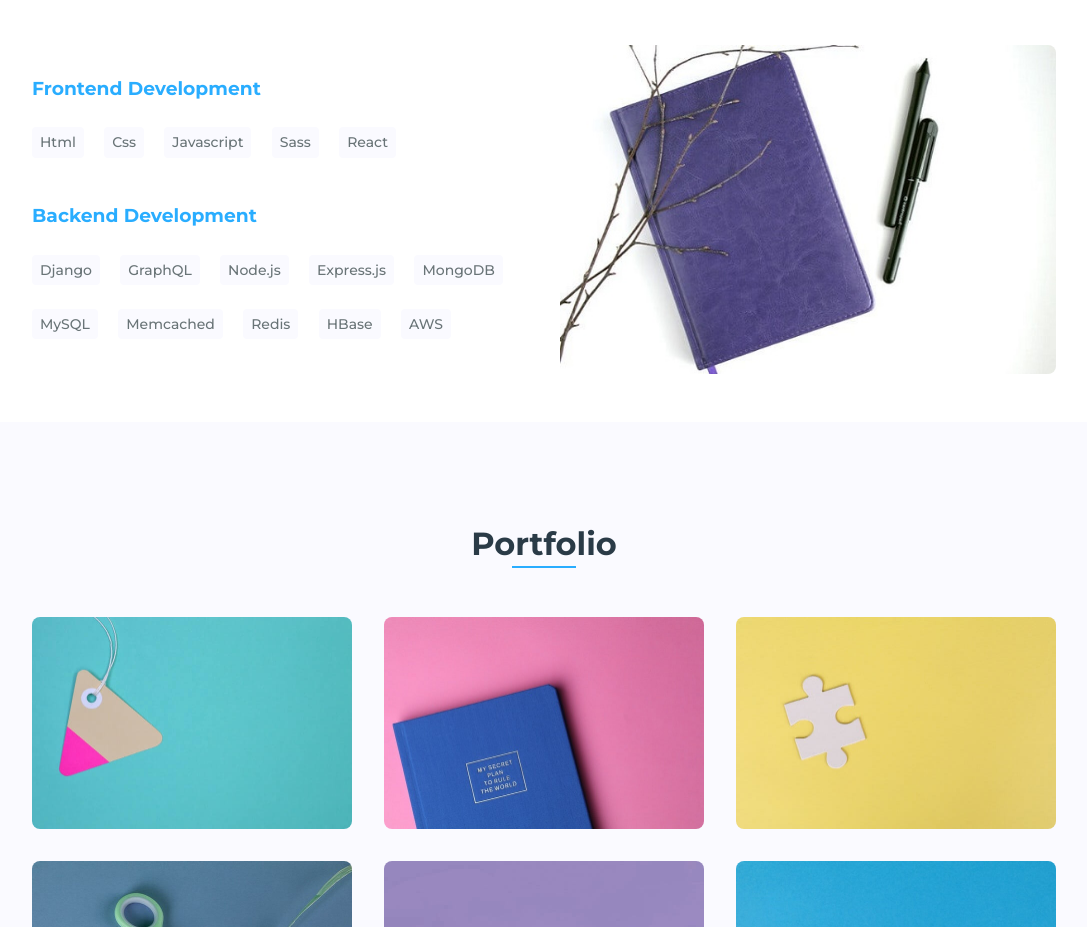
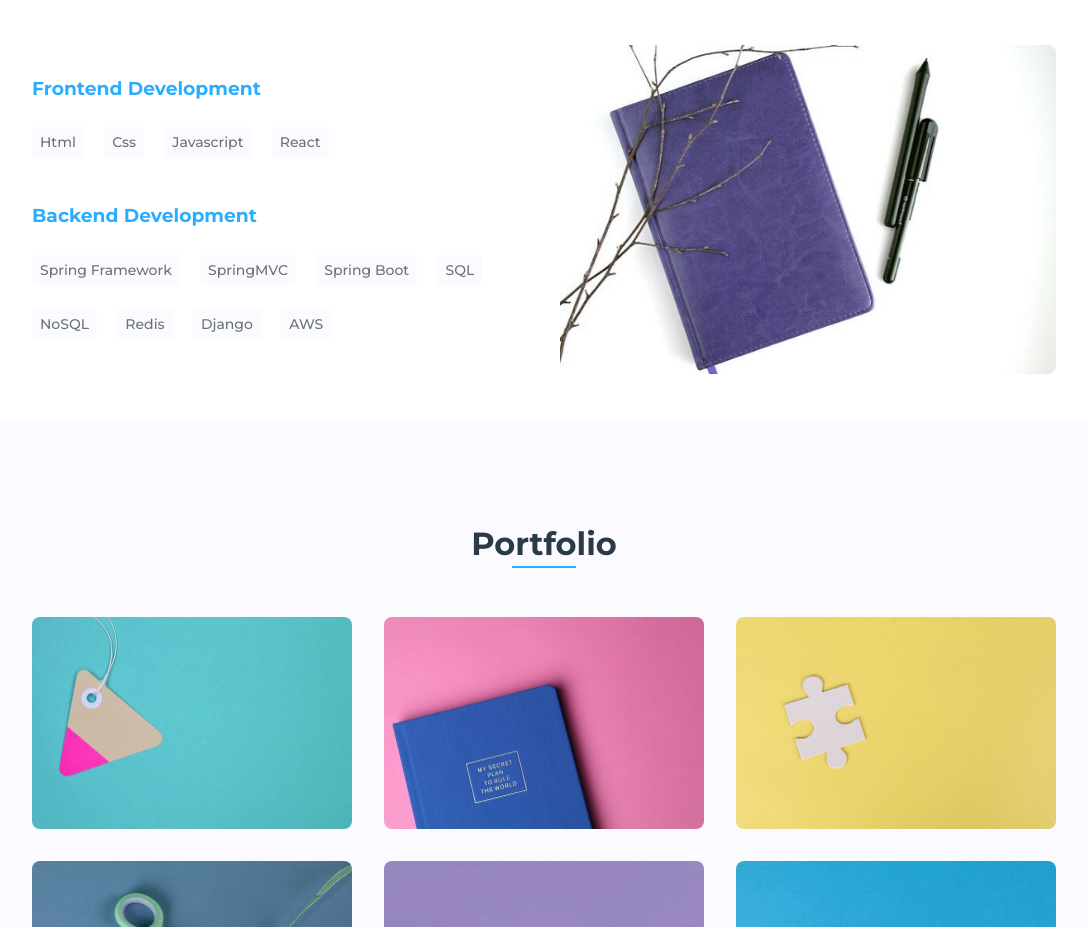
Before and after one commit to Liping7765/portfolio, a plain HTML site: page index.html in a window 1280 px wide. Shown: the part 1660-2587 px from the top of the page, without its empty margins (96-1183 px from the left). Drawn offline with nearby package versions, Linux system fonts and the light colour scheme.

Commit message:
update skills 2023

```diff
--- a/index.html
+++ b/index.html
@@ -83,19 +83,17 @@
                         <span class="skills__name">Html</span>
                         <span class="skills__name">Css</span>
                         <span class="skills__name">Javascript</span>
-                        <span class="skills__name">Sass</span>
                         <span class="skills__name">React</span>
 
                         <h3 class="skills__subtitle">Backend Development</h3>
+
+                        <span class="skills__name">Spring Framework</span>
+                        <span class="skills__name">SpringMVC</span>
+                        <span class="skills__name">Spring Boot</span>
+                        <span class="skills__name">SQL</span>
+                        <span class="skills__name">NoSQL</span>
+                        <span class="skills__name">Redis</span>
                         <span class="skills__name">Django</span>
-                        <span class="skills__name">GraphQL</span>
-                        <span class="skills__name">Node.js</span>
-                        <span class="skills__name">Express.js</span>
-                        <span class="skills__name">MongoDB</span>
-                        <span class="skills__name">MySQL</span>
-                        <span class="skills__name">Memcached</span>
-                        <span class="skills__name">Redis</span>
-                        <span class="skills__name">HBase</span>
                         <span class="skills__name">AWS</span>
 
                     </div>
```
